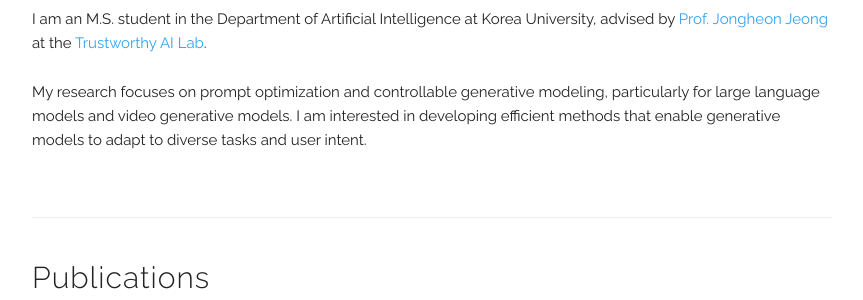
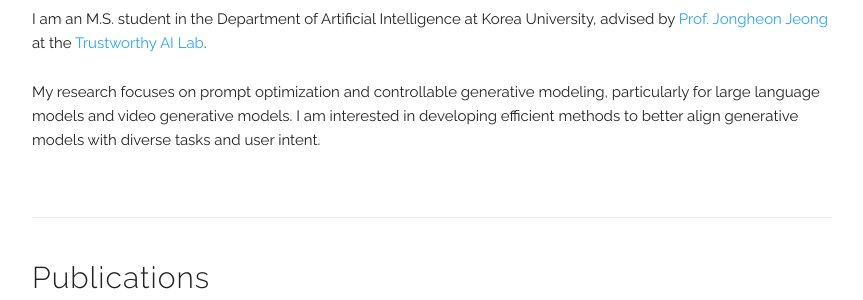
Before and after one commit to ueriniuno/ueriniuno.github.io, a Jekyll site: the page built from index.html, in a window 1280 px wide. Shown: the part 454-754 px from the top of the page, without its empty margins (208-1071 px from the left). Built offline with Jekyll 4.4.1, drawn with Linux system fonts in a browser that asks for light colours.

Commit message:
Refine sentence

```diff
--- a/index.html
+++ b/index.html
@@ -15,7 +15,7 @@ title: Home
   </p>
   <p>
     My research focuses on prompt optimization and controllable generative modeling, particularly for large language models and video generative models.
-    I am interested in developing efficient methods that enable generative models to adapt to diverse tasks and user intent.
+    I am interested in developing efficient methods to better align generative models with diverse tasks and user intent.
   </p>
 </div>
 
```
